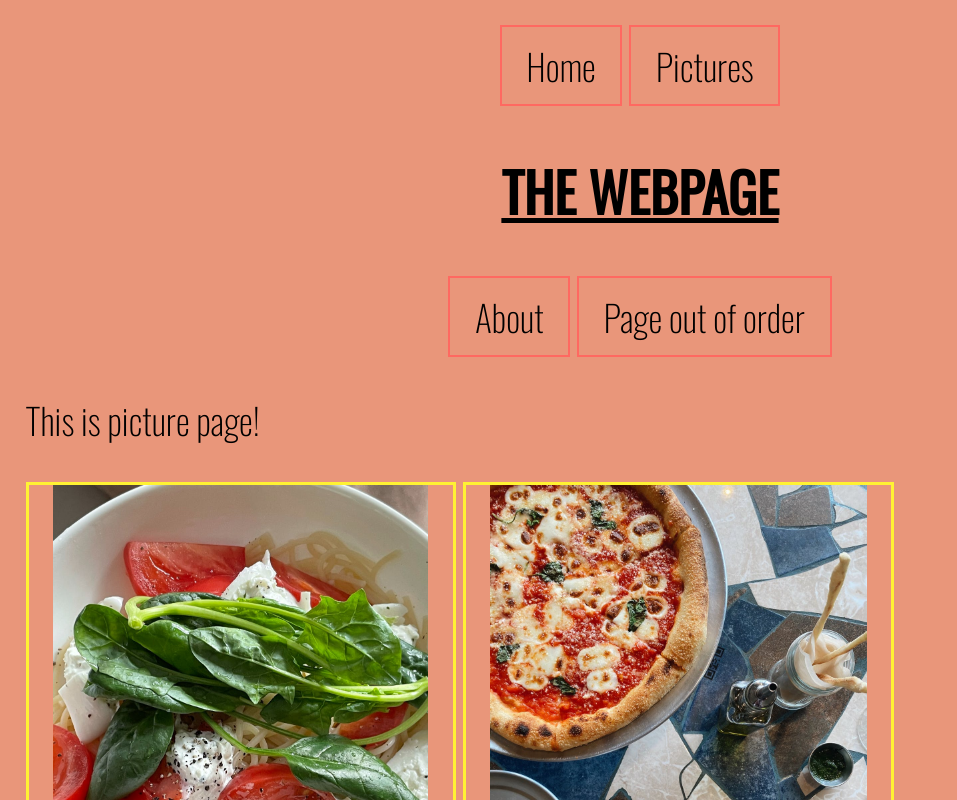
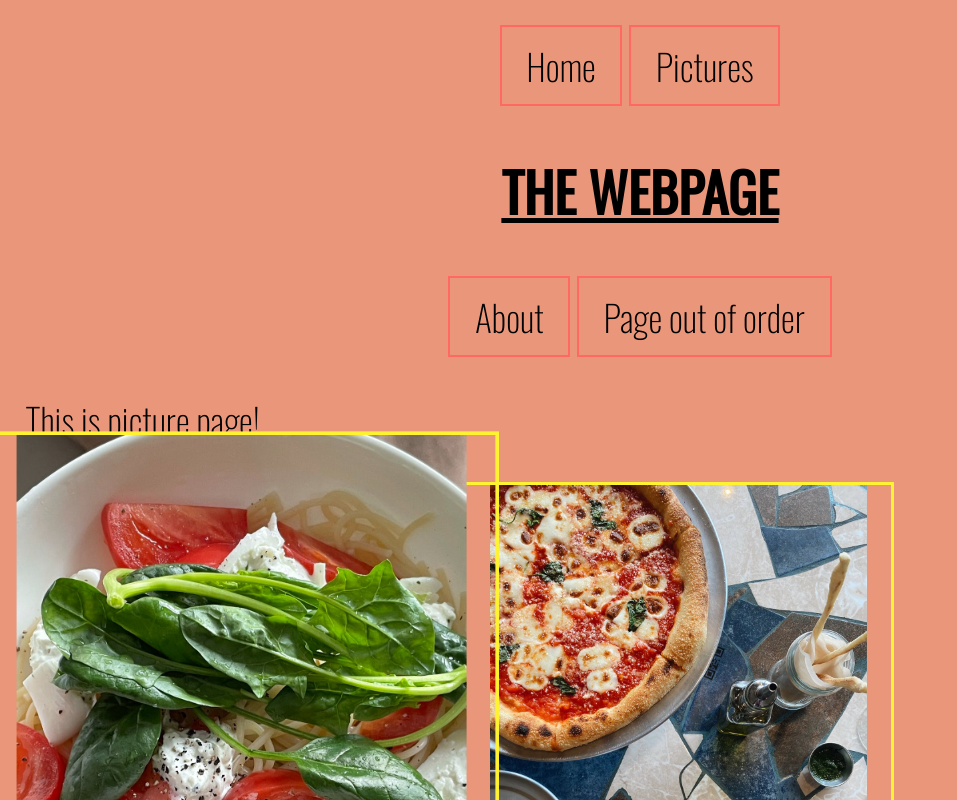
Before and after one commit to pvkv/justbestdamnthing, a plain HTML site: page pages/pictures/pictures.html in a window 1280 px wide. In both pictures the pointer is over the picture 240 px from the left and 735 px from the top of the page. Shown: the top 800 px of the page, without its empty margins (0-957 px from the left). Drawn offline with nearby package versions, Linux system fonts and the light colour scheme.

Commit message:
Update master.css

```diff
--- a/css/master.css
+++ b/css/master.css
@@ -95,6 +95,11 @@ img {
     align-self: center;
 }
 
+img:hover {
+    transition: transform 0.5s;
+    transform: scale(1.2);
+}
+
 .footer {
     padding: 0 var(--padding-scale) 0 var(--padding-scale);
     grid-area: footer;
```
